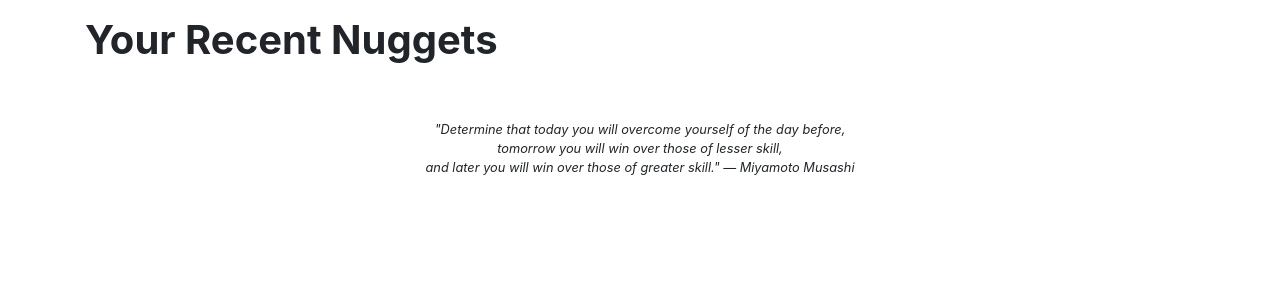
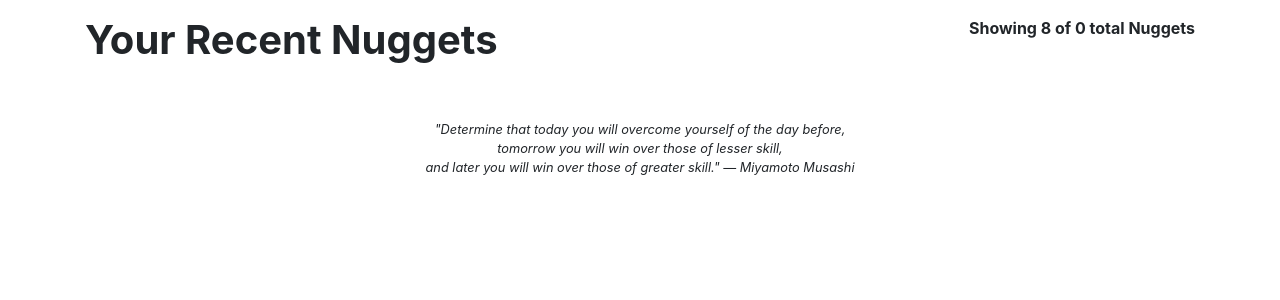
Before and after one commit to yoshizzle/nuggets, a Flask app: page / in a window 1280 px wide. Shown: the part 56-356 px from the top of the page. Run offline with Flask 2, Linux system fonts and the light colour scheme; data that the repository does not hold is empty; parts of the project's set-up code (start-up, migrations or seed data) failed here and were passed over; some libraries are stand-ins or nearby versions.

Commit message:
Added count to index page; sets up design for results lists

```diff
--- a/nuggets/blueprints/public.py
+++ b/nuggets/blueprints/public.py
@@ -20,8 +20,9 @@
 @public.route('/')
 def index():
     nuggets = mongo.db.nuggets.find({}).limit(8).sort('created', pymongo.DESCENDING)
+    count = mongo.db.nuggets.count()
 
-    return render_template("index.html", nuggets=nuggets)
+    return render_template("index.html", nuggets=nuggets, count=count)
 
 @public.route('/keyword/<keyword>')
 def keyword_get(keyword):
--- a/templates/index.html
+++ b/templates/index.html
@@ -5,8 +5,11 @@
 {% block content %}
 
 <div class='row padTop padBottom'>
-  <div class='col-12'>
+  <div class='col-9'>
     <h1>Your Recent Nuggets</h1>
+  </div>
+  <div class='col-3 text-right'>
+    <strong>Showing 8 of {{ count }} total Nuggets</strong>
   </div>
 </div>
 
```
